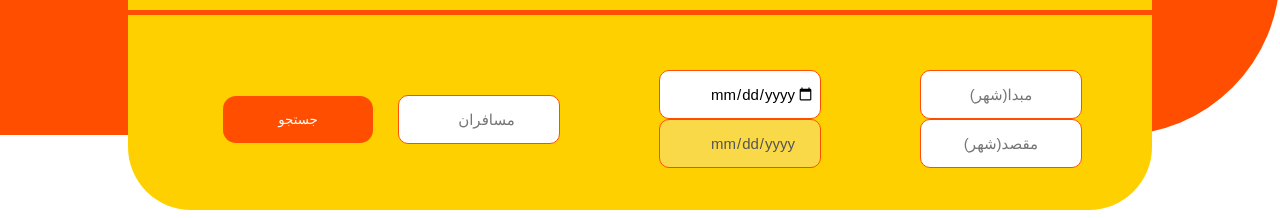
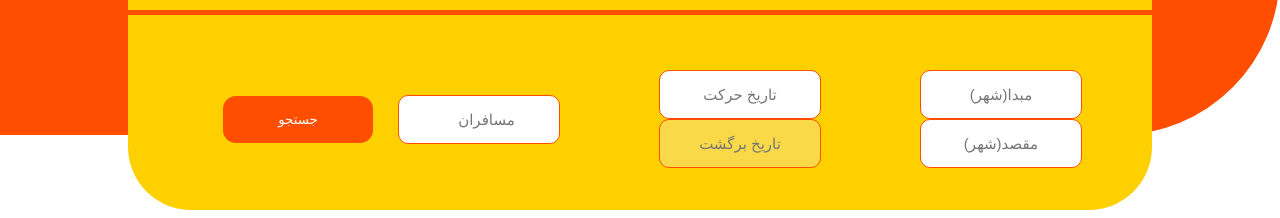
Before and after one commit to Alireza-Al/ticket-reservation-system, a React (Create React App) app: page / in a window 1280 px wide. Shown: the part 362-580 px from the top of the page. Built offline with nearby package versions, Linux system fonts and the light colour scheme; no server answers; a small style sheet from the web is missing.

Commit message:
Set placeholder to date pickers

```diff
--- a/src/component/searchBox/bus/BusSearch.jsx
+++ b/src/component/searchBox/bus/BusSearch.jsx
@@ -10,48 +10,51 @@ function BusSearch() {
 
 
     return (
-        <div className='slot-container'>
+		<div className="slot-container">
 			<div className="source-and-destination">
 				<input
 					type="text"
-                    placeholder='مبدا(شهر،پایانه)'
+					placeholder="مبدا(شهر،پایانه)"
 					value={states.source}
 					onChange={(e) => {
 						setStates({
 							...states,
-                            source: e.target.value
-                        })
-                    }} />
+							source: e.target.value,
+						});
+					}}
+				/>
 				<input
 					type="text"
-                    placeholder='مقصد(شهر،پایانه)'
+					placeholder="مقصد(شهر،پایانه)"
 					value={states.destination}
 					onChange={(e) => {
 						setStates({
 							...states,
-                            destination: e.target.value
-                        })
-                    }} />
+							destination: e.target.value,
+						});
+					}}
+				/>
 			</div>
 			<div className="round-trip-time">
 				<input
-                    type="date"
-                    placeholder='تاریخ حرکت'
+					type="text"
+					placeholder="تاریخ حرکت"
+					onFocus={(e) => (e.target.type = "date")}
+					onBlur={(e) => (e.target.type = "text")}
 					value={states.depatureDate}
 					onChange={(e) => {
 						setStates({
 							...states,
-                            depatureDate: e.target.value
-                        })
-                    }} />
+							depatureDate: e.target.value,
+						});
+					}}
+				/>
 			</div>
 			<div className="search-button">
-                <button>
-                    جستجو
-                </button>
+				<button>جستجو</button>
 			</div>
 		</div>
-    )
+	);
 }
 
 export default BusSearch
--- a/src/component/searchBox/plane/PlaneSearch.jsx
+++ b/src/component/searchBox/plane/PlaneSearch.jsx
@@ -50,8 +50,10 @@ function PlaneSearch(props) {
 			</div>
 			<div className="round-trip-time">
 				<input
-					type="date"
-					placeholder="تاریخ رفت"
+					type="text"
+					placeholder="تاریخ حرکت"
+					onFocus={(e) => (e.target.type = "date")}
+					onBlur={(e) => (e.target.type = "text")}
 					value={states.depatureDate}
 					onChange={(e) => {
 						setStates({
@@ -61,8 +63,10 @@ function PlaneSearch(props) {
 					}}
 				/>
 				<input
-					type="date"
+					type="text"
 					placeholder="تاریخ برگشت"
+					onFocus={(e) => (e.target.type = "date")}
+					onBlur={(e) => (e.target.type = "text")}
 					value={states.returnDate}
 					onChange={(e) => {
 						setStates({
--- a/src/component/searchBox/train/TrainSearch.jsx
+++ b/src/component/searchBox/train/TrainSearch.jsx
@@ -12,74 +12,78 @@ function TrainSearch() {
 
 
     return (
-        <div className='slot-container'>
+		<div className="slot-container">
 			<div className="source-and-destination">
 				<input
 					type="text"
-                    placeholder='مبدا(شهر)'
+					placeholder="مبدا(شهر)"
 					value={states.source}
 					onChange={(e) => {
 						setStates({
 							...states,
-                            source: e.target.value
-                        })
+							source: e.target.value,
+						});
 					}}
 				/>
 				<input
 					type="text"
-                    placeholder='مقصد(شهر)'
+					placeholder="مقصد(شهر)"
 					value={states.destination}
 					onChange={(e) => {
 						setStates({
 							...states,
-                            destination: e.target.value
-                        })
+							destination: e.target.value,
+						});
 					}}
 				/>
 			</div>
 			<div className="round-trip-time">
 				<input
-                    type="date"
-                    placeholder='تاریخ رفت'
+					type="text"
+					placeholder="تاریخ رفت"
+					onFocus={(e) => (e.target.type = "date")}
+					onBlur={(e) => (e.target.type = "text")}
 					value={states.depatureDate}
 					onChange={(e) => {
 						setStates({
 							...states,
-                            depatureDate: e.target.value
-                        })
+							depatureDate: e.target.value,
+						});
 					}}
 				/>
 				<input
-                    type="date"
-                    placeholder='تاریخ برگشت'
+					type="text"
+					placeholder="تاریخ برگشت"
+					onFocus={(e) => (e.target.type = "date")}
+					onBlur={(e) => (e.target.type = "text")}
 					value={states.returnDate}
 					onChange={(e) => {
 						setStates({
 							...states,
-                            returnDate: e.target.value
-                        })
+							returnDate: e.target.value,
+						});
 					}}
-                    disabled />
+					disabled
+				/>
 			</div>
 			<div className="num-of-passengers">
 				<input
 					type="number"
-                    placeholder='مسافران'
+					placeholder="مسافران"
 					value={states.numOfPassengers}
 					onChange={(e) => {
 						setStates({
 							...states,
-                            numOfPassengers: e.target.value
-                        })
-                    }} />
+							numOfPassengers: e.target.value,
+						});
+					}}
+				/>
 			</div>
 			<div className="search-button">
-                <button>
-                    جستجو
-                </button>
+				<button>جستجو</button>
 			</div>
 		</div>
-    )
+	);
 }
 
 export default TrainSearch
```
Lines whose indentation alone changed are shown as unchanged.
